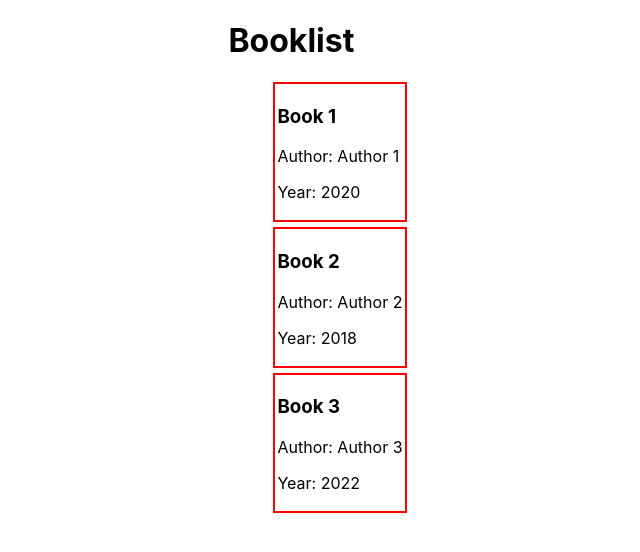
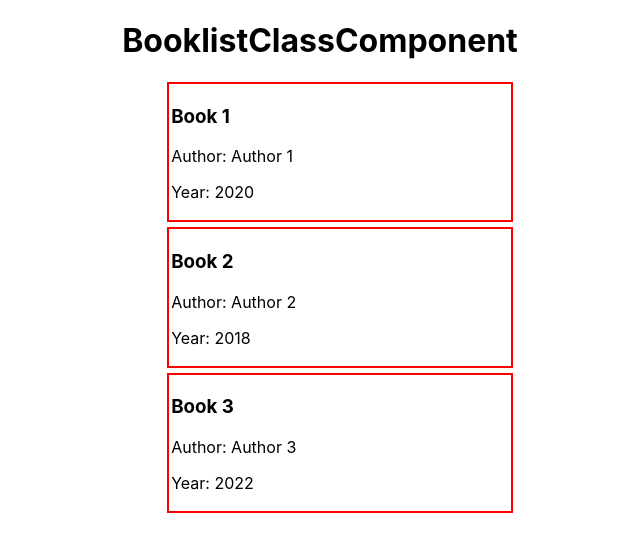
Before and after one commit to pesto-students/p13-prateek-lalwani-navina1, a React (Create React App) app in the folder React/reactpesto/: page / in a window 1280 px wide. Shown: the top 552 px of the page, without its empty margins (320-960 px from the left). Built offline with nearby package versions, Linux system fonts and the light colour scheme.

Commit message:
Assignment 2 completed

```diff
--- a/React/reactpesto/src/App.js
+++ b/React/reactpesto/src/App.js
@@ -1,11 +1,13 @@
 
 import Booklist from './Components/Booklist';
+import BooklistClassComponent from './Components/BooklistClassComponent';
 
 function App() {
-  const style={"display":"flex","justify-content": "center"}
+  const style={"display":"flex","justifyContent": "center"}
   return (
     <div style={style}>
-      <Booklist/>
+      {/* <Booklist/> */}
+      <BooklistClassComponent/>
     </div>
   );
 }
--- a/React/reactpesto/src/Components/Book.jsx
+++ b/React/reactpesto/src/Components/Book.jsx
@@ -1,5 +1,5 @@
-import React from 'react'
-
+import React, { memo } from 'react'
+//pure component
 function Book({title,author,year}) {
     const style={"border":"2px solid red","padding":"2px","margin":"5px"}
   return (
@@ -12,4 +12,4 @@ function Book({title,author,year}) {
   )
 }
 
-export default Book
+export default memo(Book)
--- /dev/null
+++ b/React/reactpesto/src/Components/BooklistClassComponent.jsx
@@ -0,0 +1,35 @@
+import React, { Component } from 'react'
+import Book from './Book'
+import WithLogging from './WithLogging';
+
+export class BooklistClassComponent extends Component {
+    constructor(){
+        super();
+        this.state={
+
+            books:[
+                { title: 'Book 1', author: 'Author 1', year: 2020 },
+                { title: 'Book 2', author: 'Author 2', year: 2018 },
+                { title: 'Book 3', author: 'Author 3', year: 2022 },
+            ]
+        }
+    }
+
+  render() {
+    return (
+        <div style={{"justifycontent": "center"}}>
+            <h1>BooklistClassComponent</h1>
+            <ul>
+                {this.state.books.map(book => (
+                    <WithLogging book={book.title}>
+                        <Book title={book.title} author={book.author} year={book.year}/>
+                    </WithLogging>
+
+                ))}
+            </ul>
+        </div>
+    )
+  }
+}
+
+export default BooklistClassComponent
--- /dev/null
+++ b/React/reactpesto/src/Components/WithLogging.jsx
@@ -0,0 +1,12 @@
+import React from 'react'
+//higher order component
+function WithLogging({book,children}) {
+    console.log("book-" ,book)
+  return (
+    <div>
+        {children}
+    </div>
+  )
+}
+
+export default WithLogging
```
